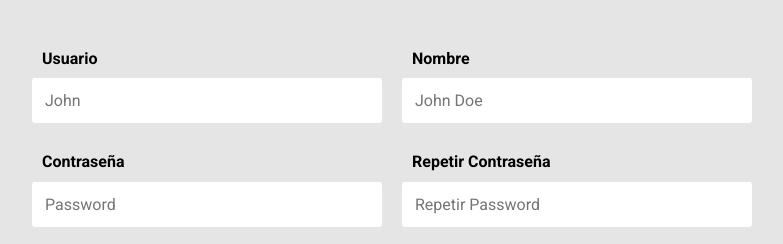
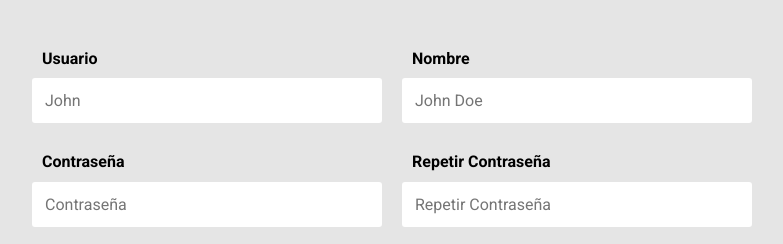
Before and after one commit to userone342/Formulario1, a plain HTML site: page index.html in a window 1280 px wide. Shown: the top 244 px of the page, 248-1031 px from the left. Drawn offline with nearby package versions, Linux system fonts and the light colour scheme.

Commit message:
update index
index

```diff
--- a/index.html
+++ b/index.html
@@ -31,7 +31,7 @@
             <div class="formulario__grupo" id="grupo__password">
                 <label for="password" class="formulario__label">Contraseña</label>
                 <div class="formulario__grupo-input">
-                    <input type="password" class="formulario__input" name="password" id="password" placeholder="Password">
+                    <input type="password" class="formulario__input" name="password" id="password" placeholder="Contraseña">
                     <i class="formulario__validacion-estado fas fa-times-circle"></i>
                 </div>
                 <p class="formulario__input-error">El password debe ser mayor o igual a 8 caracteres.</p>
@@ -39,7 +39,7 @@
             <div class="formulario__grupo" id="grupo__password2">
                 <label for="password2" class="formulario__label">Repetir Contraseña</label>
                 <div class="formulario__grupo-input">
-                    <input type="password" class="formulario__input" name="password2" id="password2" placeholder="Repetir Password">
+                    <input type="password" class="formulario__input" name="password2" id="password2" placeholder="Repetir Contraseña">
                     <i class="formulario__validacion-estado fas fa-times-circle"></i>
                 </div>
                 <p class="formulario__input-error">Repite el password. Debe ser igual.</p>
```
